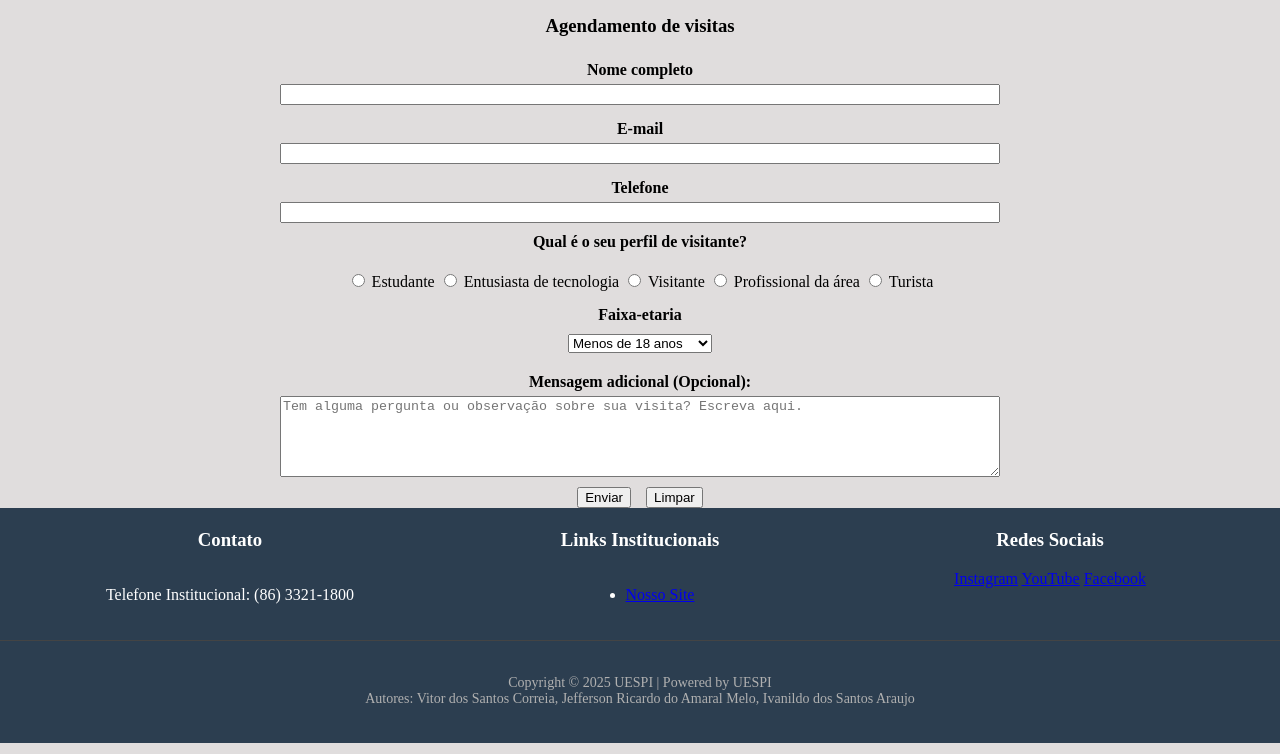
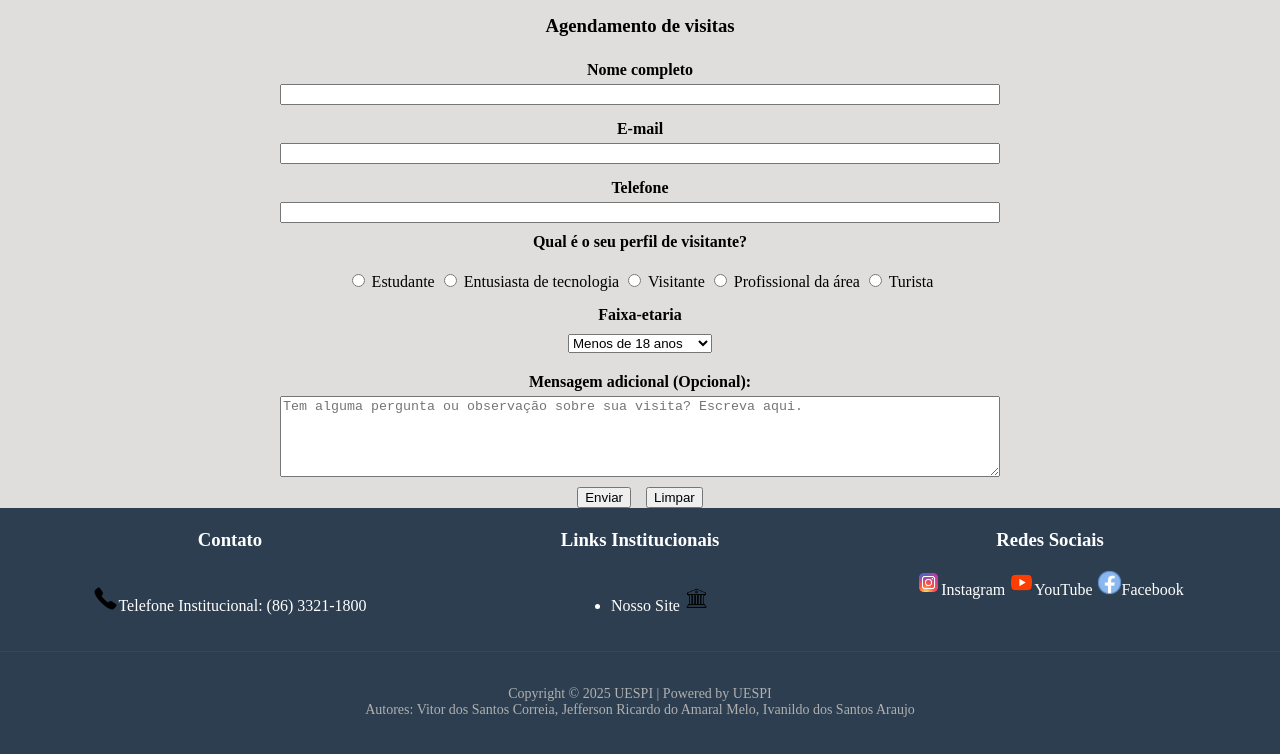
Before and after one commit to IvandearaujoBs/1-Avalia-o-Programa-o-WEB, a plain HTML site: page index.html in a window 1280 px wide. Shown: the part 1249-2003 px from the top of the page. Drawn offline with Linux system fonts and the light colour scheme.

Commit message:
add icons

```diff
--- a/index.html
+++ b/index.html
@@ -120,20 +120,22 @@
             <div class="container">
                 <div class="footer-column">
                     <h3>Contato</h3>
-                    <p>Telefone Institucional: (86) 3321-1800</p>
+                    <p><img src="icons/icons8-telefone-50.png" alt="fone" width="25">Telefone Institucional: (86) 3321-1800</p>
                 </div>
                 <div class="footer-column">
                     <h3>Links Institucionais</h3>
                     <ul>
-                        <li><a href="https://uespi.br/">Nosso Site</a></li>
+                        <li><a href="https://uespi.br/" target="_blank">Nosso Site <img src="icons/icons8-museu-80.png" alt="museu" width="25"></a></li>
                     </ul>
                 </div>
                 <div class="footer-column">
                     <h3>Redes Sociais</h3>
                     <div class="Social-links">
-                        <a href="https://www.instagram.com/uespioficial/">Instagram</a>
-                        <a href="https://www.youtube.com/c/UESPIoficial">YouTube</a>
-                        <a href="https://www.facebook.com/uespioficial/">Facebook</a>
+                        <a href="https://www.instagram.com/uespioficial/" target="_blank"><img src="icons/icons8-instagram-logo-96.png" alt="insta" width="25">Instagram</a>
+
+                        <a href="https://www.youtube.com/c/UESPIoficial" target="_blank"><img src="icons/icons8-youtube-48.png" width="25" alt="youtube">YouTube</a>
+
+                        <a href="https://www.facebook.com/uespioficial/" target="_blank"><img src="icons/icons8-facebook-novo-30.png" alt="facebook" width="25">Facebook</a>
                     </div>
                 </div>
             </div>
--- a/style.css
+++ b/style.css
@@ -59,7 +59,6 @@ main h1, main h2 {
     margin-top: 80px;
 }
 
-/* Corrigido para estilo de parágrafo normal */
 main p {
     font-family: Arial, Helvetica, sans-serif;
     text-align: center;
@@ -134,7 +133,6 @@ figcaption {
     gap: 15px;
 }
 
-/* O rodapé agora se expande por toda a largura */
 .footer {
     background-color: #2c3e50;
     width: 100%;
@@ -143,7 +141,6 @@ figcaption {
     color: #fff;
 }
 
-/* Estilos para o contêiner principal do rodapé, com grid */
 .footer-top .container {
     display: grid;
     grid-template-columns: repeat(3, 1fr);
@@ -153,6 +150,11 @@ figcaption {
     padding: 0 20px;
 }
 
+a {
+    text-decoration: none;
+    color: #fff;
+}
+
 .footer-column {
     display: flex;
     flex-direction: column;
@@ -160,7 +162,6 @@ figcaption {
     text-align: center;
 }
 
-/* Estilos para a parte de baixo do rodapé */
 .footer-bottom {
     display: flex;
     justify-content: center;
```
Also changed, not shown: icons/icons8-facebook-novo-30.png (added), icons/icons8-instagram-logo-96.png (added), icons/icons8-museu-80.png (added), icons/icons8-telefone-50.png (added), icons/icons8-youtube-48.png (added).
